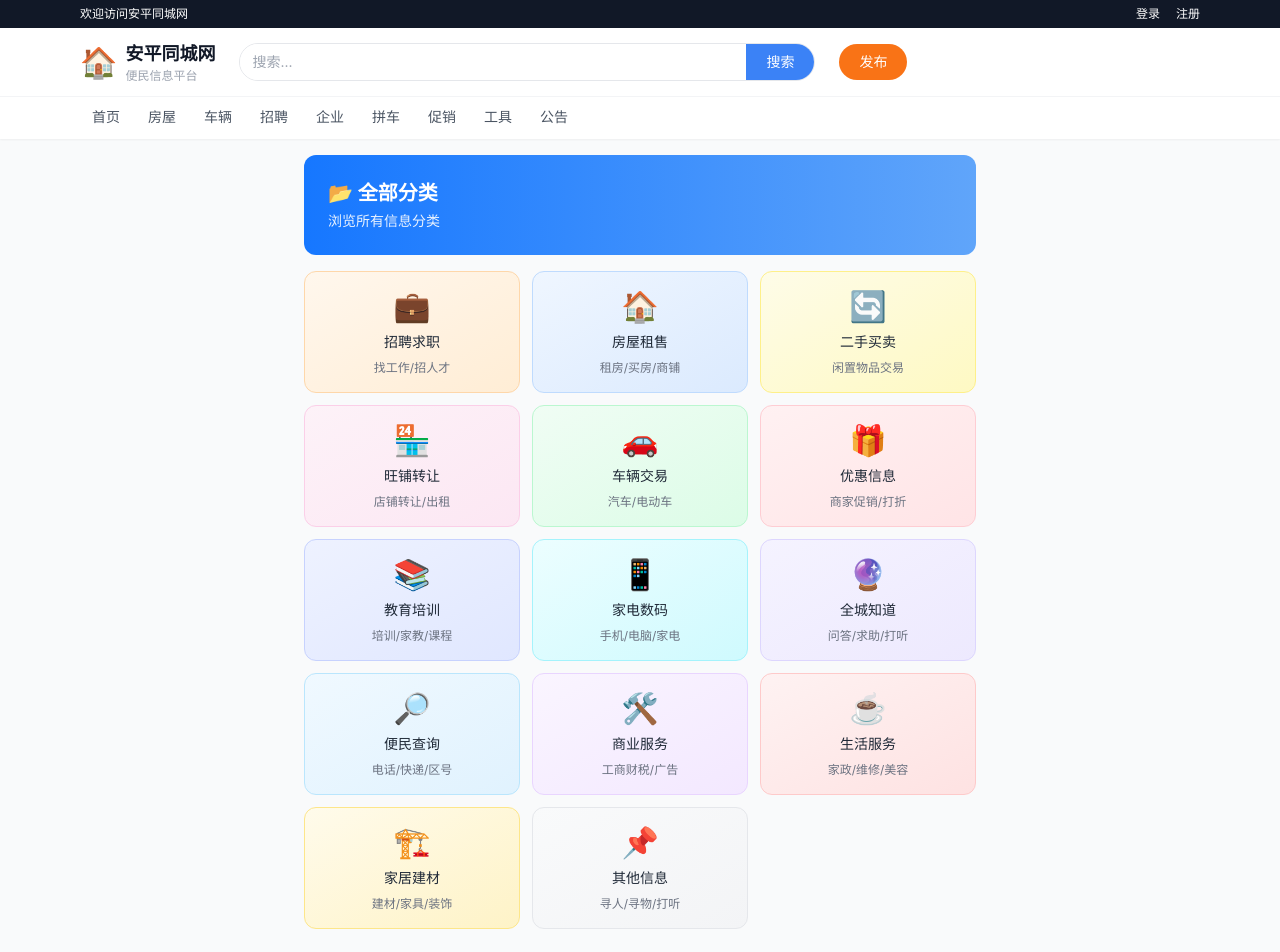
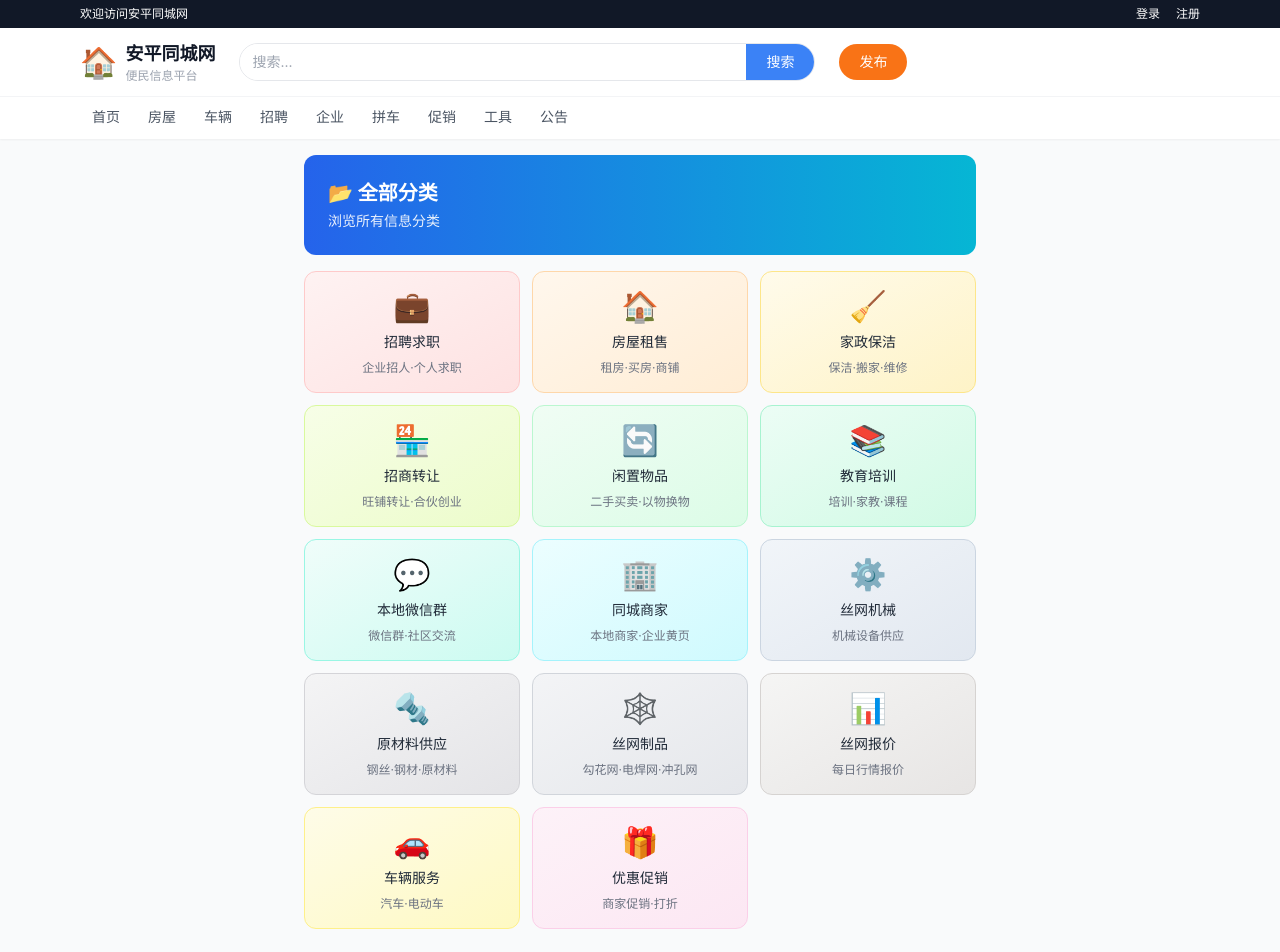
Before and after one commit to 519917362-commits/anpingtong, a React (Vite) app in the folder anping-info/client/: page /all-categories in a window 1280 px wide. Shown: the top 952 px of the page. Built offline with nearby package versions, Linux system fonts and the light colour scheme; no server answers.

Commit message:
feat: 生成项目Code Wiki文档
Co-authored-by: traeagent <traeagent@users.noreply.github.com>

```diff
--- a/anping-info/client/src/pages/AllCategories.jsx
+++ b/anping-info/client/src/pages/AllCategories.jsx
@@ -1,22 +1,21 @@
 import { useState, useEffect } from 'react'
 import { Link } from 'react-router-dom'
 
-// 所有分类配置（14个）
 const ALL_CATEGORIES = [
-  { slug: 'jobs-recruit', name: '招聘求职', icon: '💼', color: 'from-orange-50 to-orange-100 border-orange-200', desc: '找工作/招人才' },
-  { slug: 'house', name: '房屋租售', icon: '🏠', color: 'from-blue-50 to-blue-100 border-blue-200', desc: '租房/买房/商铺' },
-  { slug: 'secondhand', name: '二手买卖', icon: '🔄', color: 'from-yellow-50 to-yellow-100 border-yellow-200', desc: '闲置物品交易' },
-  { slug: 'shop-transfer', name: '旺铺转让', icon: '🏪', color: 'from-pink-50 to-pink-100 border-pink-200', desc: '店铺转让/出租' },
-  { slug: 'vehicle', name: '车辆交易', icon: '🚗', color: 'from-green-50 to-green-100 border-green-200', desc: '汽车/电动车' },
-  { slug: 'discounts', name: '优惠信息', icon: '🎁', color: 'from-rose-50 to-rose-100 border-rose-200', desc: '商家促销/打折' },
-  { slug: 'education', name: '教育培训', icon: '📚', color: 'from-indigo-50 to-indigo-100 border-indigo-200', desc: '培训/家教/课程' },
-  { slug: 'electronics', name: '家电数码', icon: '📱', color: 'from-cyan-50 to-cyan-100 border-cyan-200', desc: '手机/电脑/家电' },
-  { slug: 'qa', name: '全城知道', icon: '🔮', color: 'from-violet-50 to-violet-100 border-violet-200', desc: '问答/求助/打听' },
-  { slug: 'tools', name: '便民查询', icon: '🔎', color: 'from-sky-50 to-sky-100 border-sky-200', desc: '电话/快递/区号' },
-  { slug: 'business', name: '商业服务', icon: '🛠️', color: 'from-purple-50 to-purple-100 border-purple-200', desc: '工商财税/广告' },
-  { slug: 'life', name: '生活服务', icon: '☕', color: 'from-red-50 to-red-100 border-red-200', desc: '家政/维修/美容' },
-  { slug: 'home-materials', name: '家居建材', icon: '🏗️', color: 'from-amber-50 to-amber-100 border-amber-200', desc: '建材/家具/装饰' },
-  { slug: 'other', name: '其他信息', icon: '📌', color: 'from-gray-50 to-gray-100 border-gray-200', desc: '寻人/寻物/打听' },
+  { slug: 'jobs-recruit', name: '招聘求职', icon: '💼', color: 'from-red-50 to-red-100 border-red-200', desc: '企业招人·个人求职' },
+  { slug: 'house', name: '房屋租售', icon: '🏠', color: 'from-orange-50 to-orange-100 border-orange-200', desc: '租房·买房·商铺' },
+  { slug: 'life', name: '家政保洁', icon: '🧹', color: 'from-amber-50 to-amber-100 border-amber-200', desc: '保洁·搬家·维修' },
+  { slug: 'shop-transfer', name: '招商转让', icon: '🏪', color: 'from-lime-50 to-lime-100 border-lime-200', desc: '旺铺转让·合伙创业' },
+  { slug: 'secondhand', name: '闲置物品', icon: '🔄', color: 'from-green-50 to-green-100 border-green-200', desc: '二手买卖·以物换物' },
+  { slug: 'education', name: '教育培训', icon: '📚', color: 'from-emerald-50 to-emerald-100 border-emerald-200', desc: '培训·家教·课程' },
+  { slug: 'wechat-group', name: '本地微信群', icon: '💬', color: 'from-teal-50 to-teal-100 border-teal-200', desc: '微信群·社区交流' },
+  { slug: 'companies', name: '同城商家', icon: '🏢', color: 'from-cyan-50 to-cyan-100 border-cyan-200', desc: '本地商家·企业黄页' },
+  { slug: 'wiremesh-machine', name: '丝网机械', icon: '⚙️', color: 'from-slate-100 to-slate-200 border-slate-300', desc: '机械设备供应' },
+  { slug: 'wiremesh-material', name: '原材料供应', icon: '🔩', color: 'from-zinc-100 to-zinc-200 border-zinc-300', desc: '钢丝·钢材·原材料' },
+  { slug: 'wiremesh-product', name: '丝网制品', icon: '🕸️', color: 'from-gray-100 to-gray-200 border-gray-300', desc: '勾花网·电焊网·冲孔网' },
+  { slug: 'wiremesh-price', name: '丝网报价', icon: '📊', color: 'from-stone-100 to-stone-200 border-stone-300', desc: '每日行情报价' },
+  { slug: 'vehicle', name: '车辆服务', icon: '🚗', color: 'from-yellow-50 to-yellow-100 border-yellow-200', desc: '汽车·电动车' },
+  { slug: 'discounts', name: '优惠促销', icon: '🎁', color: 'from-pink-50 to-pink-100 border-pink-200', desc: '商家促销·打折' },
 ]
 
 export default function AllCategories() {
@@ -24,7 +23,6 @@ export default function AllCategories() {
   const [loading, setLoading] = useState(true)
 
   useEffect(() => {
-    // 获取每个分类的最新帖子数量
     const fetchCounts = async () => {
       const counts = {}
       await Promise.all(
@@ -48,19 +46,17 @@ export default function AllCategories() {
 
   return (
     <div className="max-w-2xl mx-auto">
-      {/* Header */}
-      <div className="bg-gradient-to-r from-primary to-blue-400 rounded-xl p-6 text-white mb-4">
+      <div className="bg-gradient-to-r from-blue-600 to-cyan-500 rounded-xl p-6 text-white mb-4">
         <h1 className="text-xl font-bold mb-1">📂 全部分类</h1>
         <p className="opacity-90 text-sm">浏览所有信息分类</p>
       </div>
 
-      {/* 分类网格 */}
       <div className="grid grid-cols-3 gap-3">
         {ALL_CATEGORIES.map(cat => (
           <Link
             key={cat.slug}
             to={`/category/${cat.slug}`}
-            className={`card-hover bg-gradient-to-br ${cat.color} border rounded-xl p-4 flex flex-col items-center gap-2 text-center`}
+            className={`bg-gradient-to-br ${cat.color} border rounded-xl p-4 flex flex-col items-center gap-2 text-center`}
           >
             <span className="text-3xl">{cat.icon}</span>
             <span className="text-sm font-medium text-gray-800">{cat.name}</span>
@@ -74,10 +70,9 @@ export default function AllCategories() {
         ))}
       </div>
 
-      {/* 底部导航提示 */}
       <div className="mt-6 text-center text-sm text-gray-400">
         <p>没有找到想要的？试试搜索 🔍</p>
-        <Link to="/search" className="text-primary hover:underline mt-1 inline-block">
+        <Link to="/search" className="text-blue-500 hover:underline mt-1 inline-block">
           进入搜索页面 →
         </Link>
       </div>
--- a/anping-info/client/src/pages/JobDetail.jsx
+++ b/anping-info/client/src/pages/JobDetail.jsx
@@ -32,7 +32,7 @@ export default function JobDetail() {
         }
         // 获取同公司其他职位
         if (postData.data.company_id) {
-          fetch(`/api/posts?category=job&status=approved&pageSize=5`).then(r => r.json()).then(j => {
+          fetch(`/api/posts?category=jobs-recruit&status=approved&pageSize=5`).then(r => r.json()).then(j => {
             if (j.code === 200) {
               setRelatedJobs(j.data.list.filter(p => p.id !== Number(id) && p.company_id === postData.data.company_id).slice(0, 3))
             }
--- a/anping-info/client/src/pages/Jobs.jsx
+++ b/anping-info/client/src/pages/Jobs.jsx
@@ -42,7 +42,7 @@ export default function Jobs() {
 
   const fetchJobs = () => {
     setLoading(true)
-    const params = new URLSearchParams({ category: 'job', pageSize: 50, status: 'approved' })
+    const params = new URLSearchParams({ category: 'jobs-recruit', pageSize: 50, status: 'approved' })
     if (keyword) params.set('keyword', keyword)
 
     Promise.all([
```
